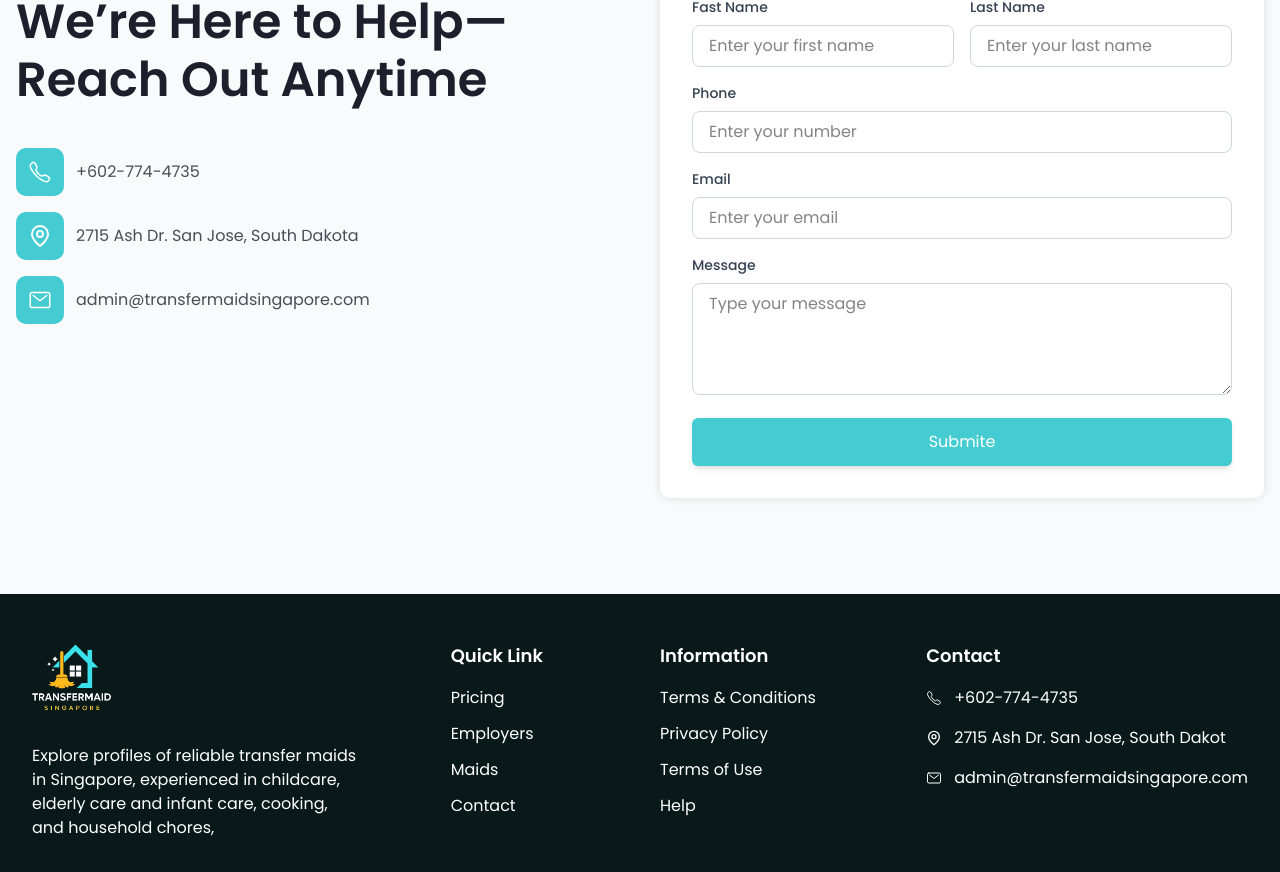
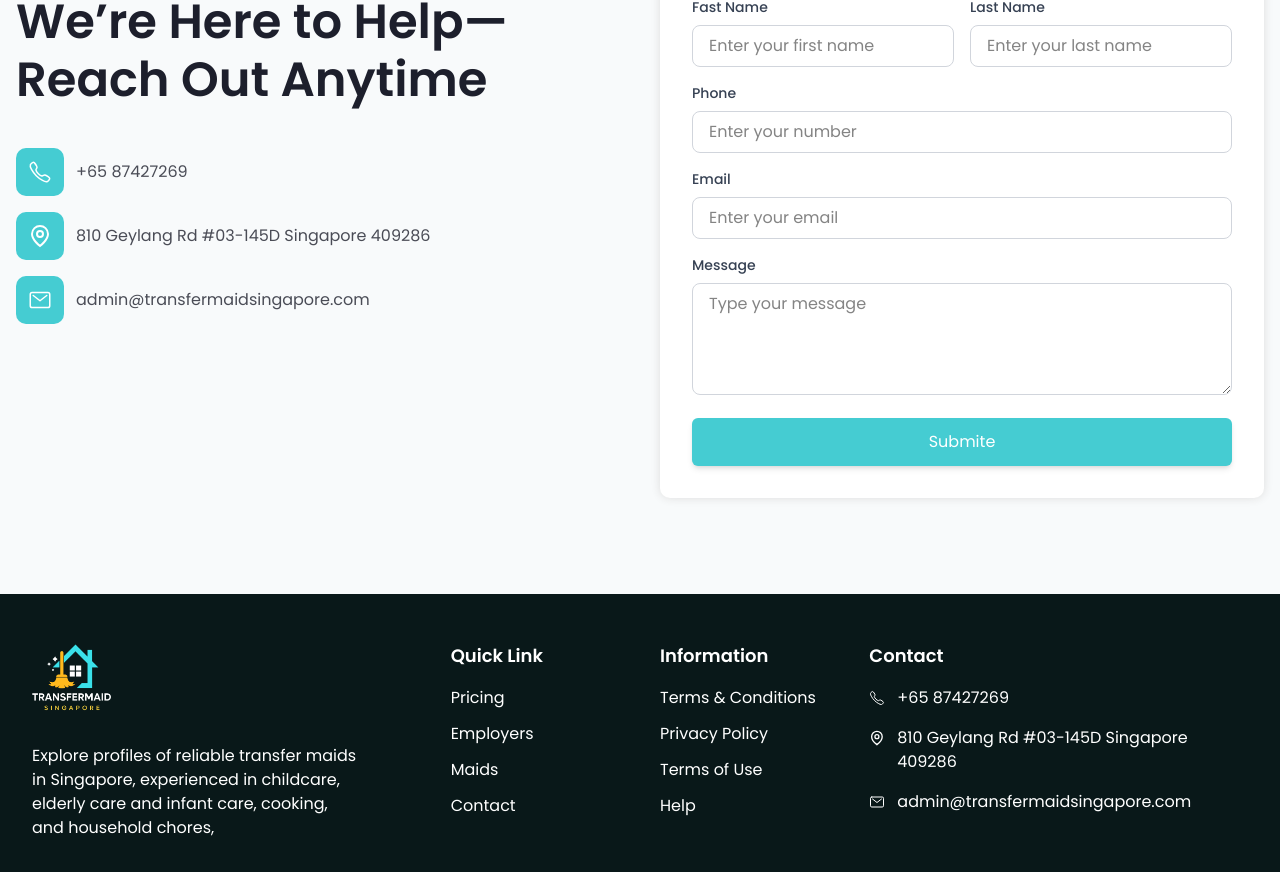
Before and after one commit to backbencherstudio/nur_nadiya_tan_front_end, a Next.js app: page /contact in a window 1280 px wide. Shown: the part 1187-2059 px from the top of the page. Built offline with nearby package versions, Linux system fonts and the light colour scheme.

Commit message:
done interview image

```diff
--- a/app/(Frond-End)/contact/page.tsx
+++ b/app/(Frond-End)/contact/page.tsx
@@ -9,14 +9,14 @@ function ContactPage() {
     {
       id: 1,
       icon: <IoCallOutline />,
-      link: "tel:602-774-4735",
-      text: "+602-774-4735",
+      link: "tel:65 87427269",
+      text: "+65 87427269",
       additionalClass: "",
     },
     {
       id: 2,
       icon: <GrLocation />,
-      text: "2715 Ash Dr. San Jose, South Dakota",
+      text: "810 Geylang Rd #03-145D Singapore 409286",
        additionalClass: " break-all text-descriptionColor",
     },
     {
--- a/components/Footer.tsx
+++ b/components/Footer.tsx
@@ -71,11 +71,11 @@ export default function Footer() {
                 <li className=" flex gap-3 items-center">
                   <IoCallOutline />
                   <Link href="tel:602-774-4735" className="hover:text-primaryColor">
-                    +602-774-4735
+                    +65 87427269
                   </Link>
                 </li>
                 <li className=" flex gap-3 items-start ">
-                  <GrLocation className="mt-1" /> 2715 Ash Dr. San Jose, South Dakot
+                  <GrLocation className="mt-1" /> 810 Geylang Rd #03-145D Singapore 409286
                 </li>
                 <li className=" flex gap-3 items-center">
                   <IoMailOutline className="text-white" />
```
